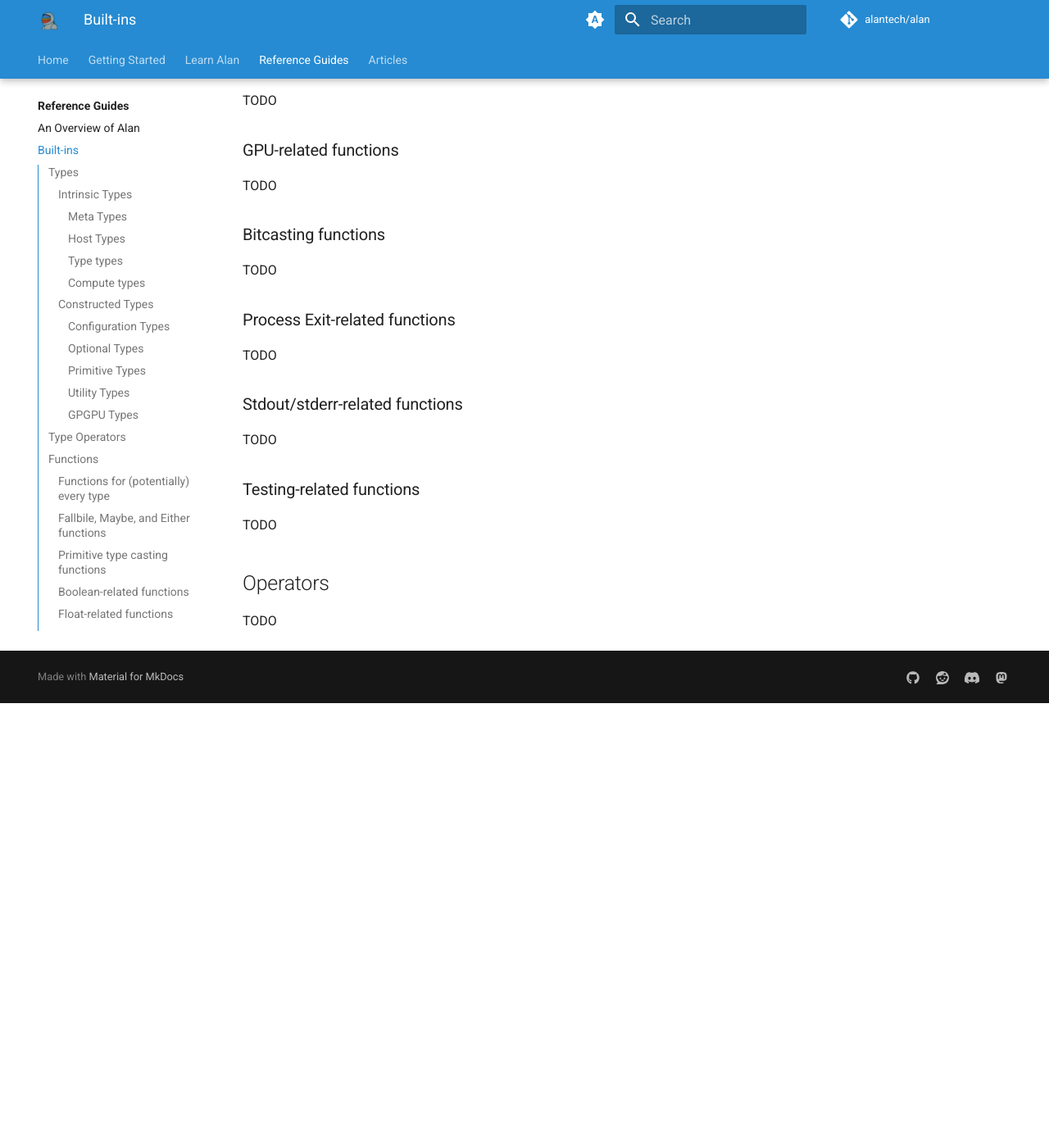
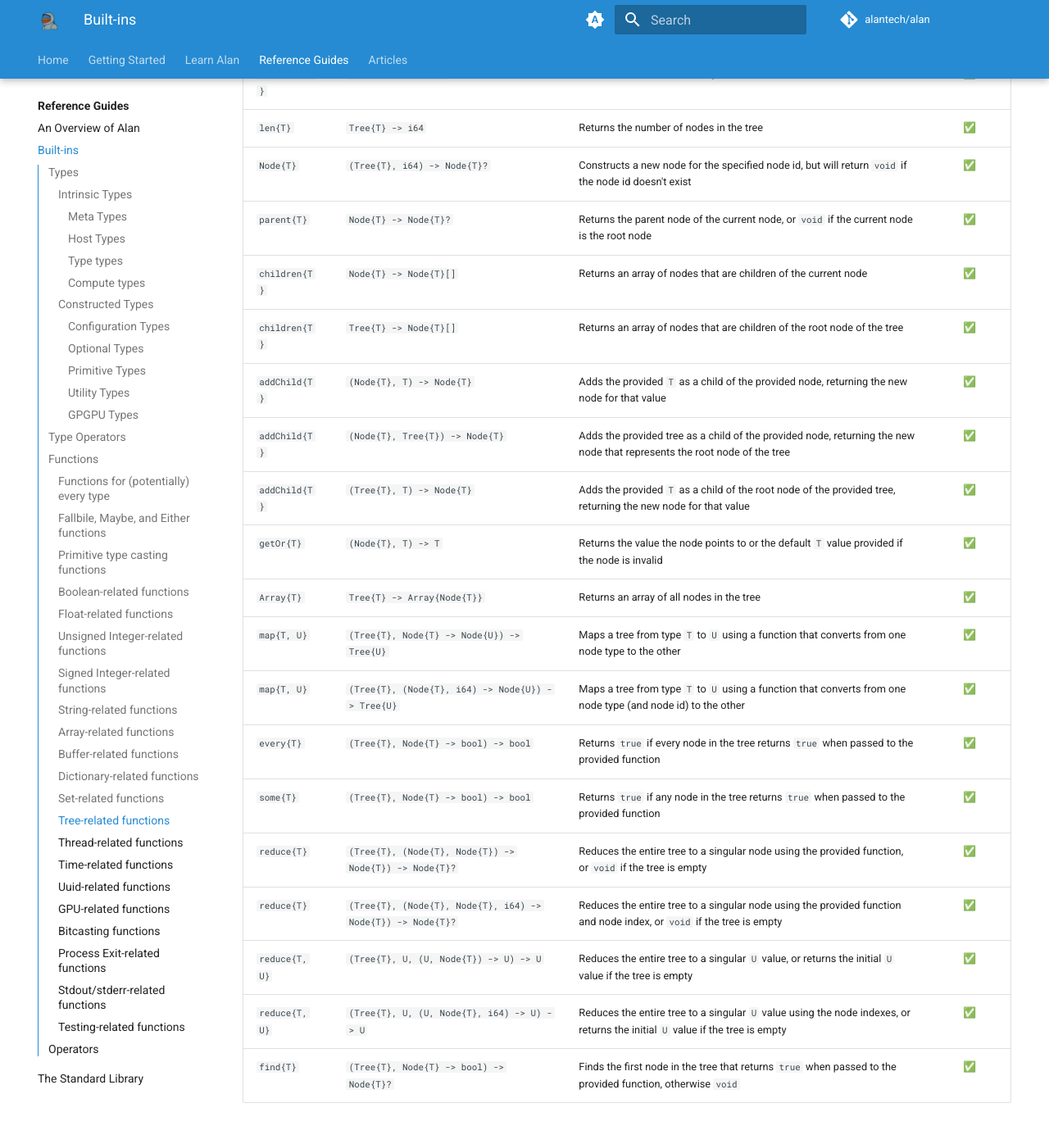
Before and after one commit to alantech/alanlang-docs, an MkDocs documentation site: the page built from docs/built_ins.md, in a window 1280 px wide and 1400 px high, scrolled down 45026 px. Shown: the top 1385 px of the window at 82% size. Built offline with MkDocs 1.6.1 and Material for MkDocs 9.7.7, drawn with Linux system fonts in a browser that asks for light colours; plug-ins that fetch from the network failed and are left out; comment, search, counter and statistics services are not loaded; before the commit the page ends 45884 px from its top, so only the background shows below that; some of the changed text lies outside the part shown.

Commit message:
Document the Tree and Node built-in functions (#88)

```diff
--- a/docs/built_ins.md
+++ b/docs/built_ins.md
@@ -978,7 +978,32 @@ For clarity, the table of functions will be broken up into broad categories, and
 
 ### Tree-related functions
 
-TODO
+| Name           | Type                                                          | Description                                                                                                                   | Explicit |
+| :------------- | :------------------------------------------------------------ | :---------------------------------------------------------------------------------------------------------------------------- | :------: |
+| `Tree{T}`      | `(Array{T}, Array{Maybe{i64}}, Array{Array{i64}}) -> Tree{T}` | Constructs a new tree by manually defining its internals. You probably don't want this                                        | ❌       |
+| `Node{T}`      | `(i64, Tree{T}) -> Node{T}`                                   | Constructs a new node by manually specifying the node id and the tree it references. You probably don't want this             | ❌       |
+| `Tree{T}`      | `T -> Tree{T}`                                                | Constructs a new tree with the provided `T` value as the root node                                                            | ✅       |
+| `Tree{T}`      | `Node{T} -> Tree{T}`                                          | Returns the tree the node is associated with                                                                                  | ✅       |
+| `rootNode{T}`  | `Tree{T} -> Node{T}`                                          | Returns the root node of the provided tree                                                                                    | ✅       |
+| `len{T}`       | `Tree{T} -> i64`                                              | Returns the number of nodes in the tree                                                                                       | ✅       |
+| `Node{T}`      | `(Tree{T}, i64) -> Node{T}?`                                  | Constructs a new node for the specified node id, but will return `void` if the node id doesn't exist                          | ✅       |
+| `parent{T}`    | `Node{T} -> Node{T}?`                                         | Returns the parent node of the current node, or `void` if the current node is the root node                                   | ✅       |
+| `children{T}`  | `Node{T} -> Node{T}[]`                                        | Returns an array of nodes that are children of the current node                                                               | ✅       |
+| `children{T}`  | `Tree{T} -> Node{T}[]`                                        | Returns an array of nodes that are children of the root node of the tree                                                      | ✅       |
+| `addChild{T}`  | `(Node{T}, T) -> Node{T}`                                     | Adds the provided `T` as a child of the provided node, returning the new node for that value                                  | ✅       |
+| `addChild{T}`  | `(Node{T}, Tree{T}) -> Node{T}`                               | Adds the provided tree as a child of the provided node, returning the new node that represents the root node of the tree      | ✅       |
+| `addChild{T}`  | `(Tree{T}, T) -> Node{T}`                                     | Adds the provided `T` as a child of the root node of the provided tree, returning the new node for that value                 | ✅       |
+| `getOr{T}`     | `(Node{T}, T) -> T`                                           | Returns the value the node points to or the default `T` value provided if the node is invalid                                 | ✅       |
+| `Array{T}`     | `Tree{T} -> Array{Node{T}}`                                   | Returns an array of all nodes in the tree                                                                                     | ✅       |
+| `map{T, U}`    | `(Tree{T}, Node{T} -> Node{U}) -> Tree{U}`                    | Maps a tree from type `T` to `U` using a function that converts from one node type to the other                               | ✅       |
+| `map{T, U}`    | `(Tree{T}, (Node{T}, i64) -> Node{U}) -> Tree{U}`             | Maps a tree from type `T` to `U` using a function that converts from one node type (and node id) to the other                 | ✅       |
+| `every{T}`     | `(Tree{T}, Node{T} -> bool) -> bool`                          | Returns `true` if every node in the tree returns `true` when passed to the provided function                                  | ✅       |
+| `some{T}`      | `(Tree{T}, Node{T} -> bool) -> bool`                          | Returns `true` if any node in the tree returns `true` when passed to the provided function                                    | ✅       |
+| `reduce{T}`    | `(Tree{T}, (Node{T}, Node{T}) -> Node{T}) -> Node{T}?`        | Reduces the entire tree to a singular node using the provided function, or `void` if the tree is empty                        | ✅       |
+| `reduce{T}`    | `(Tree{T}, (Node{T}, Node{T}, i64) -> Node{T}) -> Node{T}?`   | Reduces the entire tree to a singular node using the provided function and node index, or `void` if the tree is empty         | ✅       |
+| `reduce{T, U}` | `(Tree{T}, U, (U, Node{T}) -> U) -> U`                        | Reduces the entire tree to a singular `U` value, or returns the initial `U` value if the tree is empty                        | ✅       |
+| `reduce{T, U}` | `(Tree{T}, U, (U, Node{T}, i64) -> U) -> U`                   | Reduces the entire tree to a singular `U` value using the node indexes, or returns the initial `U` value if the tree is empty | ✅       |
+| `find{T}`      | `(Tree{T}, Node{T} -> bool) -> Node{T}?`                      | Finds the first node in the tree that returns `true` when passed to the provided function, otherwise `void`                   | ✅       |
 
 ### Thread-related functions
 
```
